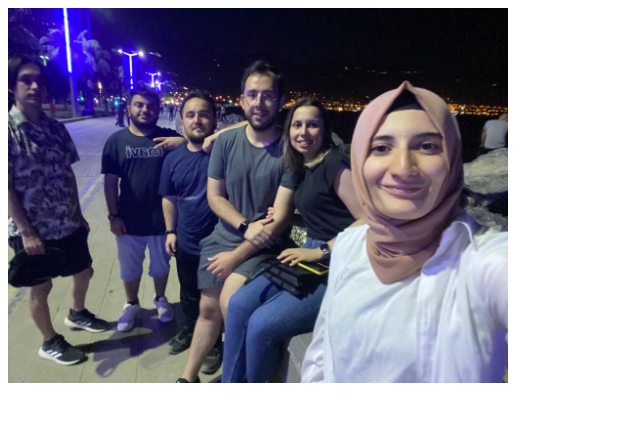
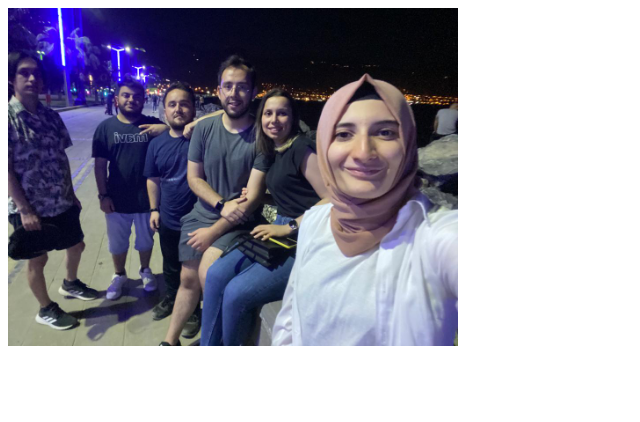
Before and after one commit to serkanvarisli/ibo, a plain HTML site: page foto.html in a window 1280 px wide. Shown: the whole page, without its empty margins (0-640 px from the left). Drawn offline with Linux system fonts and the light colour scheme.

Commit message:
Update foto.html

```diff
--- a/foto.html
+++ b/foto.html
@@ -7,7 +7,7 @@
     <title>Document</title>
 </head>
 <body>
-    <input type="image" src="resim.jpg" value="submit" width="500" alt=resim align="center">
+    <input type="image" src="resim.jpg" value="submit" width="450" alt=resim align="center">
 
 </body>
 </html>
```
